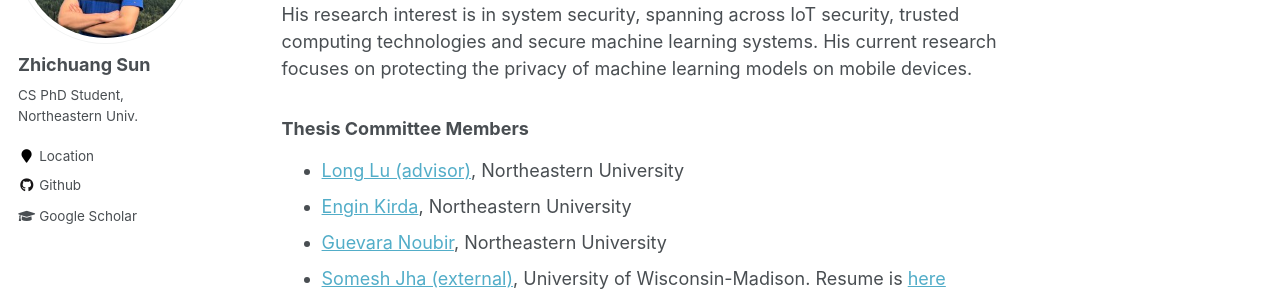
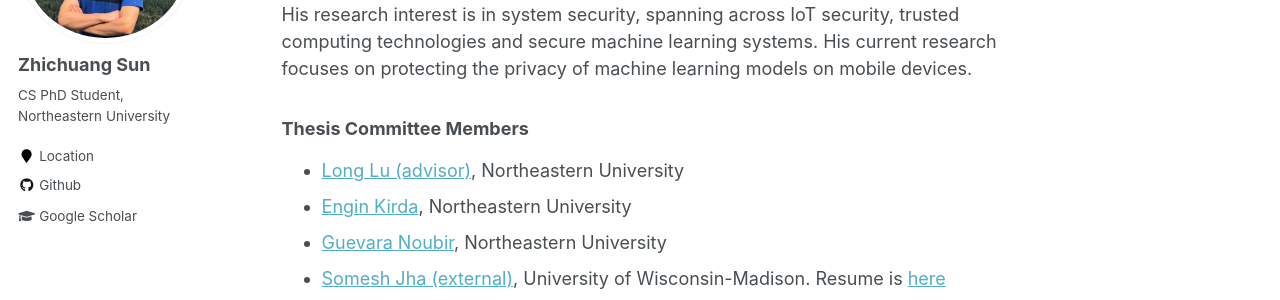
Before and after one commit to sunzc/sunzc.github.io, a Jekyll site: the page built from _pages/about.md, in a window 1280 px wide. Shown: the part 237-537 px from the top of the page. Built offline with Jekyll 4.4.1, drawn with Linux system fonts in a browser that asks for light colours.

Commit message:
update config
Signed-off-by: Zhichuang Sun <sunzc522@gmail.com>

```diff
--- a/_config.yml
+++ b/_config.yml
@@ -82,7 +82,7 @@ analytics:
 author:
   name             : "Zhichuang Sun"
   avatar           : "zc.png"
-  bio              : "CS PhD Student, Northeastern Univ."
+  bio              : "CS PhD Student, Northeastern University"
   location         : "Location"
   employer         :
   pubmed           : #"https://www.ncbi.nlm.nih.gov/pubmed/?term=john+snow"
```
